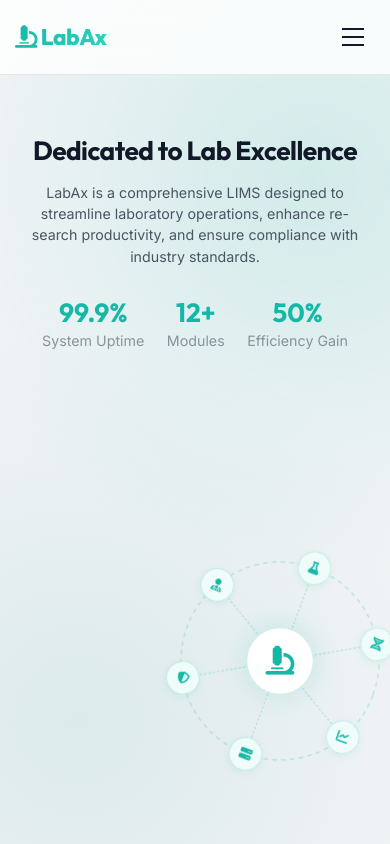
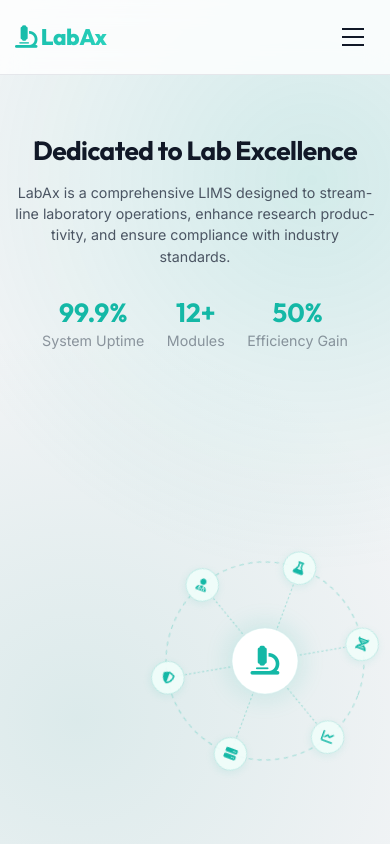
Before and after one commit to limstechxl-star/lims, a website: page public/about.html in a window 390 px wide. Shown: the top 844 px of the page. Drawn offline with Linux system fonts and the light colour scheme.

Commit message:
feat: Add pro-card patterns and harden orbit centering

```diff
--- a/public/css/mobile.css
+++ b/public/css/mobile.css
@@ -476,6 +476,11 @@
         flex-direction: column !important;
         align-items: center !important;
         width: 100% !important;
+        max-width: 100vw !important;
+        /* Prevent overflow shifting */
+        padding: 0 !important;
+        /* Remove internal padding that might shift center */
+        margin: 0 !important;
     }
 
     /* Center the orbit explicitly - Match Home Logic */
```
